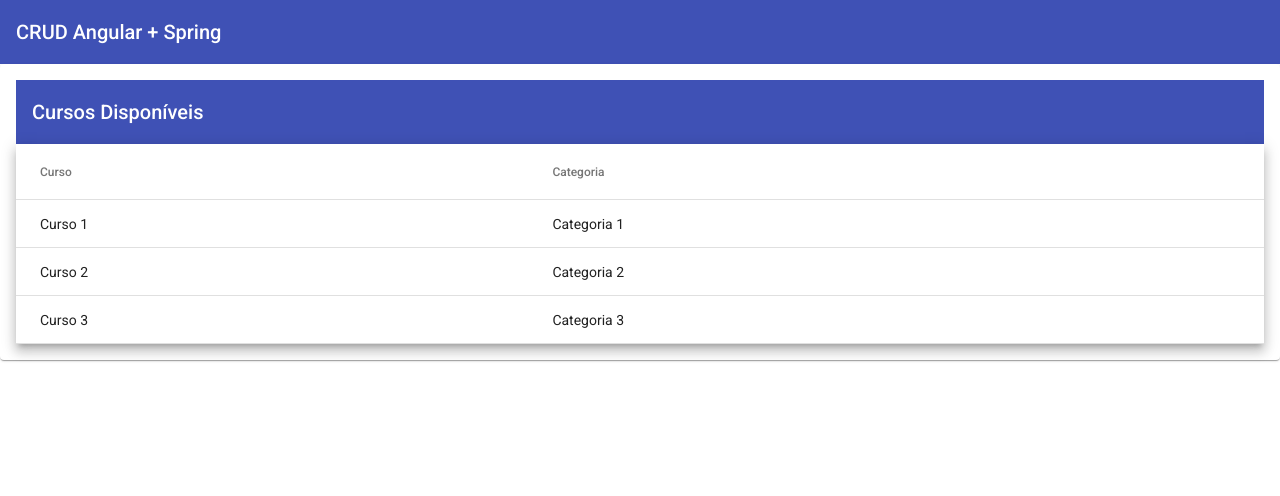
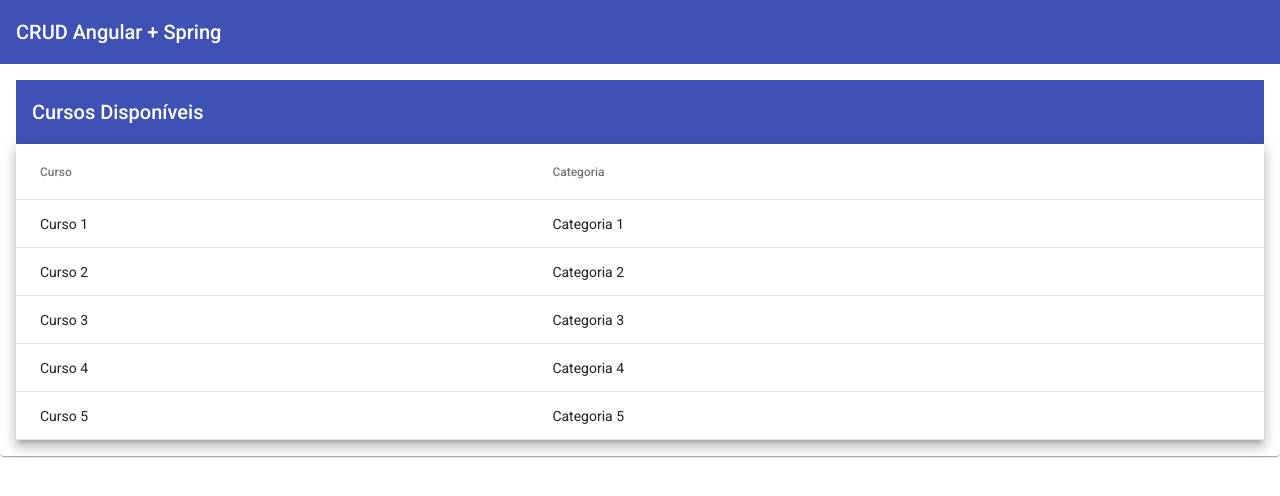
Before and after one commit to RennanMorais/curso_angular_crud, an Angular app: page /courses in a window 1280 px wide. Shown: the top 496 px of the page. Built offline with nearby package versions, Linux system fonts and the light colour scheme.

Commit message:
inclusao do httpclient para requisicoes http de dados externos

```diff
--- a/src/app/app.module.ts
+++ b/src/app/app.module.ts
@@ -5,6 +5,7 @@ import { AppRoutingModule } from './app-routing.module';
 import { AppComponent } from './app.component';
 import { BrowserAnimationsModule } from '@angular/platform-browser/animations';
 import { MatToolbarModule } from '@angular/material/toolbar';
+import { HttpClientModule } from '@angular/common/http';
 
 @NgModule({
   declarations: [
@@ -14,7 +15,8 @@ import { MatToolbarModule } from '@angular/material/toolbar';
     BrowserModule,
     AppRoutingModule,
     BrowserAnimationsModule,
-    MatToolbarModule
+    MatToolbarModule,
+    HttpClientModule
   ],
   providers: [],
   bootstrap: [AppComponent]
--- a/src/app/courses/courses/courses.component.ts
+++ b/src/app/courses/courses/courses.component.ts
@@ -1,3 +1,4 @@
+import { CoursesService } from './../services/courses.service';
 import { Course } from './../model/course';
 import { Component, OnInit } from '@angular/core';
 
@@ -8,27 +9,15 @@ import { Component, OnInit } from '@angular/core';
 })
 export class CoursesComponent implements OnInit {
 
-  courses: Course[] = [
-    {
-      _id : '1',
-      name : 'Curso 1',
-      category : 'Categoria 1'
-    },
-    {
-      _id : '2',
-      name : 'Curso 2',
-      category : 'Categoria 2'
-    },
-    {
-      _id : '3',
-      name : 'Curso 3',
-      category : 'Categoria 3'
-    }
-  ];
+  courses: Course[] = [];
   displayedColumns: string[] = ['name', 'category'];
 
-  constructor() {
+  //coursesService: CoursesService;
+
+  constructor(private coursesService: CoursesService) {
     //this.courses = [];
+    //this.coursesService = new CoursesService();
+    this.courses = this.coursesService.getCourses();
   }
 
   ngOnInit(): void {
--- /dev/null
+++ b/src/app/courses/services/courses.service.ts
@@ -0,0 +1,41 @@
+import { Course } from './../model/course';
+import { Injectable } from '@angular/core';
+import { HttpClient } from '@angular/common/http';
+
+@Injectable({
+  providedIn: 'root'
+})
+export class CoursesService {
+
+  constructor(private httpClient: HttpClient) { }
+
+  getCourses(): Course[] {
+    return [
+      {
+        _id : '1',
+        name : 'Curso 1',
+        category : 'Categoria 1'
+      },
+      {
+        _id : '2',
+        name : 'Curso 2',
+        category : 'Categoria 2'
+      },
+      {
+        _id : '3',
+        name : 'Curso 3',
+        category : 'Categoria 3'
+      },
+      {
+        _id : '4',
+        name : 'Curso 4',
+        category : 'Categoria 4'
+      },
+      {
+        _id : '5',
+        name : 'Curso 5',
+        category : 'Categoria 5'
+      }
+    ];
+  }
+}
```
Also changed, not shown: 1 other file (tests, documents, lock files or other folders).
